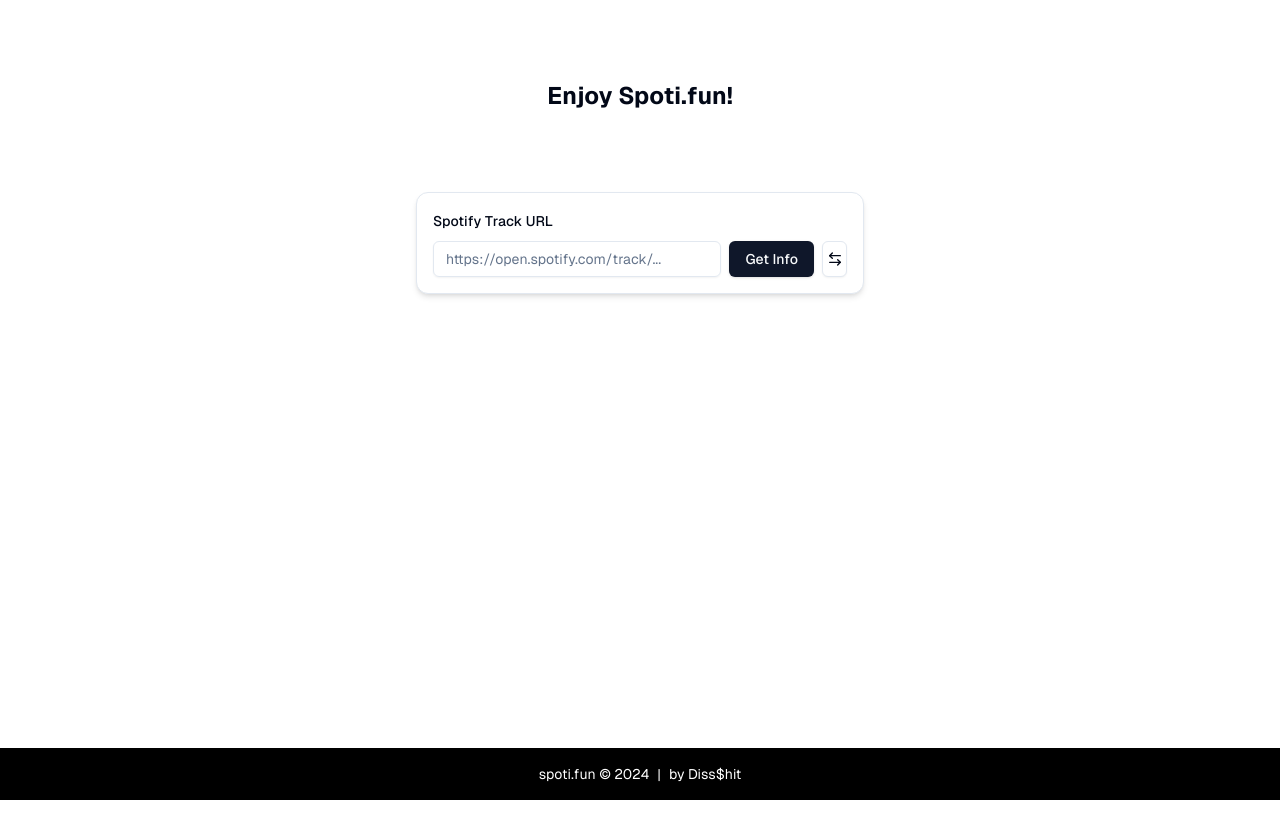
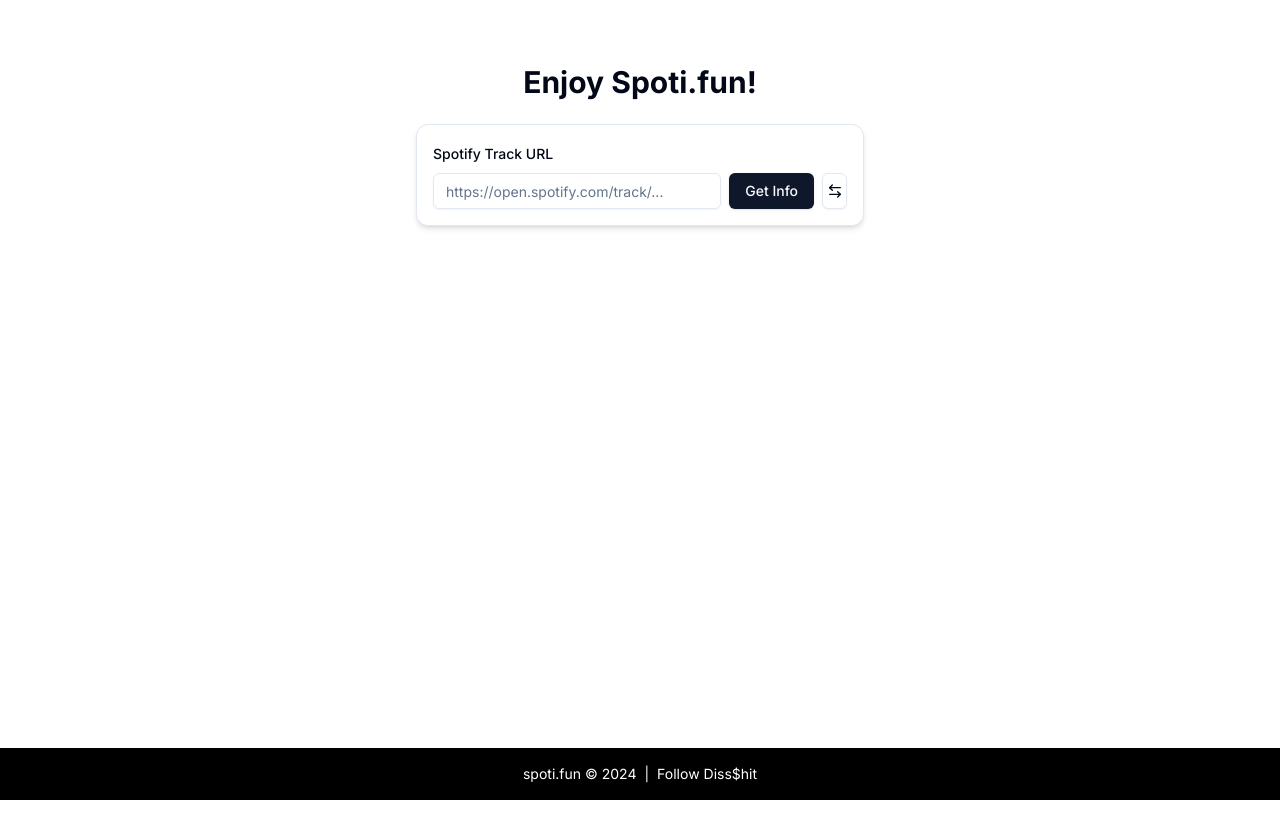
Before and after one commit to guille-near/spoti.fun, a Next.js app: page / in a window 1280 px wide. Shown: the top 838 px of the page. After the commit the page ends 800 px from the top, so only its background shows below. Built offline with nearby package versions, Linux system fonts and the light colour scheme.

Commit message:
tenemos footer y mas cositas 6

```diff
--- a/package.json
+++ b/package.json
@@ -23,6 +23,7 @@
     "next": "14.2.13",
     "react": "^18",
     "react-dom": "^18",
+    "react-hot-toast": "^2.4.1",
     "tailwind-merge": "^2.5.2",
     "tailwindcss-animate": "^1.0.7"
   },
--- a/src/app/layout.tsx
+++ b/src/app/layout.tsx
@@ -1,21 +1,12 @@
 import type { Metadata } from "next";
-import localFont from "next/font/local";
+import { Inter } from "next/font/google";
 import "./globals.css";
 
-const geistSans = localFont({
-  src: "./fonts/GeistVF.woff",
-  variable: "--font-geist-sans",
-  weight: "100 900",
-});
-const geistMono = localFont({
-  src: "./fonts/GeistMonoVF.woff",
-  variable: "--font-geist-mono",
-  weight: "100 900",
-});
+const inter = Inter({ subsets: ["latin"] });
 
 export const metadata: Metadata = {
-  title: "Spoti.fun",
-  description: "Get Spotify track info with ease.",
+  title: "Spoti.fun - ISRC to Spotify Converter",
+  description: "Convert ISRC codes to Spotify links easily",
 };
 
 export default function RootLayout({
@@ -25,11 +16,7 @@
 }>) {
   return (
     <html lang="en">
-      <body
-        className={`${geistSans.variable} ${geistMono.variable} antialiased`}
-      >
-        {children}
-      </body>
+      <body className={inter.className}>{children}</body>
     </html>
   );
 }
--- a/src/app/page.tsx
+++ b/src/app/page.tsx
@@ -2,31 +2,48 @@
 
 import { SpotifyIsrcConverter } from "@/components/spotify-isrc-converter";
 import { Toaster } from "@/components/ui/toaster";
+import { useToast } from "@/hooks/use-toast";
 
 export default function Home() {
+  const { toast } = useToast();
+
+  const showWelcomeToast = () => {
+    toast({
+      title: "Bienvenido a Spoti.fun!",
+      description: "Convierte fácilmente ISRCs a enlaces de Spotify.",
+    });
+  };
+
   return (
     <div className="relative min-h-screen flex flex-col">
-      <div className="flex-grow grid grid-rows-[auto_1fr] items-center justify-items-center min-h-screen p-8 pb-20 gap-16 sm:p-20 font-[family-name:var(--font-geist-sans)]">
-        <header className="w-full text-center">
-          <h1 className="text-2xl font-bold mb-4">Enjoy Spoti.fun!</h1>
+      <div className="flex-grow flex flex-col items-center pt-8 sm:pt-16 px-4 sm:px-8">
+        <header className="w-full text-center mb-6">
+          <h1 className="text-3xl font-bold">Enjoy Spoti.fun!</h1>
         </header>
 
-        <main className="w-full max-w-2xl">
-          <SpotifyIsrcConverter />
+        <main className="w-full max-w-xl">
+          <SpotifyIsrcConverter showToast={showWelcomeToast} />
         </main>
       </div>
 
-      <footer className="sticky bottom-0 py-4 bg-black text-white text-center text-sm font-[family-name:var(--font-geist-sans)]">
+      <footer className="sticky bottom-0 py-4 bg-black text-white text-center text-sm">
         <p className="flex items-center justify-center space-x-2">
           <span>spoti.fun &copy; 2024</span>
           <span>|</span>
           <a
-            href="https://instagram.com/diss.shit"
+            href="instagram://user?username=diss.shit"
             target="_blank"
             rel="noopener noreferrer"
             className="hover:text-gray-300 transition-colors duration-200"
+            onClick={(e) => {
+              e.preventDefault();
+              window.open('instagram://user?username=diss.shit', '_blank');
+              setTimeout(() => {
+                window.location.href = 'https://www.instagram.com/diss.shit';
+              }, 500);
+            }}
           >
-            by Diss$hit
+            Follow Diss$hit
           </a>
         </p>
       </footer>
--- a/src/components/spotify-isrc-converter.tsx
+++ b/src/components/spotify-isrc-converter.tsx
@@ -64,7 +64,11 @@
   valence: "Describes the musical positiveness conveyed by a track. Tracks with high valence sound more positive (e.g. happy, cheerful, euphoric), while tracks with low valence sound more negative (e.g. sad, depressed, angry)."
 }
 
-export function SpotifyIsrcConverter() {
+interface SpotifyIsrcConverterProps {
+  showToast: () => void;
+}
+
+export function SpotifyIsrcConverter({ showToast }: SpotifyIsrcConverterProps) {
   const [mode, setMode] = useState<'url' | 'isrc'>('url')
   const [input, setInput] = useState('')
   const [result, setResult] = useState<TrackInfo | null>(null)
@@ -158,6 +162,13 @@
     }
     setLoading(false)
   }
+
+  const handleConvert = async () => {
+    // ... lógica de conversión ...
+
+    // Llamar a showToast cuando sea apropiado, por ejemplo:
+    showToast();
+  };
 
   return (
     <div className="w-full max-w-md mx-auto flex flex-col min-h-[600px]">
--- a/src/components/ui/toaster.tsx
+++ b/src/components/ui/toaster.tsx
@@ -1,35 +1,38 @@
-"use client"
+import React from "react";
+import { Toast, ToastClose } from "./toast";
+import { useToast } from "@/hooks/use-toast";
 
-import { useToast } from "@/hooks/use-toast"
-import {
-  Toast,
-  ToastClose,
-  ToastDescription,
-  ToastProvider,
-  ToastTitle,
-  ToastViewport,
-} from "@/components/ui/toast"
+interface ToastAction {
+  label: string;
+  onClick: () => void;
+}
+
+interface ToastItem {
+  id: string;
+  title?: string;
+  description?: string;
+  action?: ToastAction;
+}
 
 export function Toaster() {
-  const { toasts } = useToast()
+  const { toasts } = useToast();
 
   return (
-    <ToastProvider>
-      {toasts.map(function ({ id, title, description, action, ...props }) {
-        return (
-          <Toast key={id} {...props}>
-            <div className="grid gap-1">
-              {title && <ToastTitle>{title}</ToastTitle>}
-              {description && (
-                <ToastDescription>{description}</ToastDescription>
-              )}
-            </div>
-            {action}
-            <ToastClose />
-          </Toast>
-        )
-      })}
-      <ToastViewport />
-    </ToastProvider>
-  )
+    <div>
+      {toasts && toasts.map(({ id, title, description, action }) => (
+        <Toast key={id}>
+          <div>
+            {title && <div>{title}</div>}
+            {description && <div>{description}</div>}
+          </div>
+          {action && (
+            <button onClick={action.onClick} className="toast-action">
+              {action.label}
+            </button>
+          )}
+          <ToastClose />
+        </Toast>
+      ))}
+    </div>
+  );
 }
--- a/tailwind.config.js
+++ b/tailwind.config.js
@@ -8,7 +8,7 @@
     './components/**/*.{ts,tsx}',
     './app/**/*.{ts,tsx}',
     './src/**/*.{ts,tsx}',
-  ],
+	],
   theme: {
     container: {
       center: true,
@@ -54,8 +54,8 @@
         },
       },
       borderRadius: {
-        lg: `var(--radius)`,
-        md: `calc(var(--radius) - 2px)`,
+        lg: "var(--radius)",
+        md: "calc(var(--radius) - 2px)",
         sm: "calc(var(--radius) - 4px)",
       },
       fontFamily: {
@@ -63,12 +63,12 @@
       },
       keyframes: {
         "accordion-down": {
-          from: { height: "0" },
+          from: { height: 0 },
           to: { height: "var(--radix-accordion-content-height)" },
         },
         "accordion-up": {
           from: { height: "var(--radix-accordion-content-height)" },
-          to: { height: "0" },
+          to: { height: 0 },
         },
       },
       animation: {
```
Also changed, not shown: 1 other file (tests, documents, lock files or other folders).
